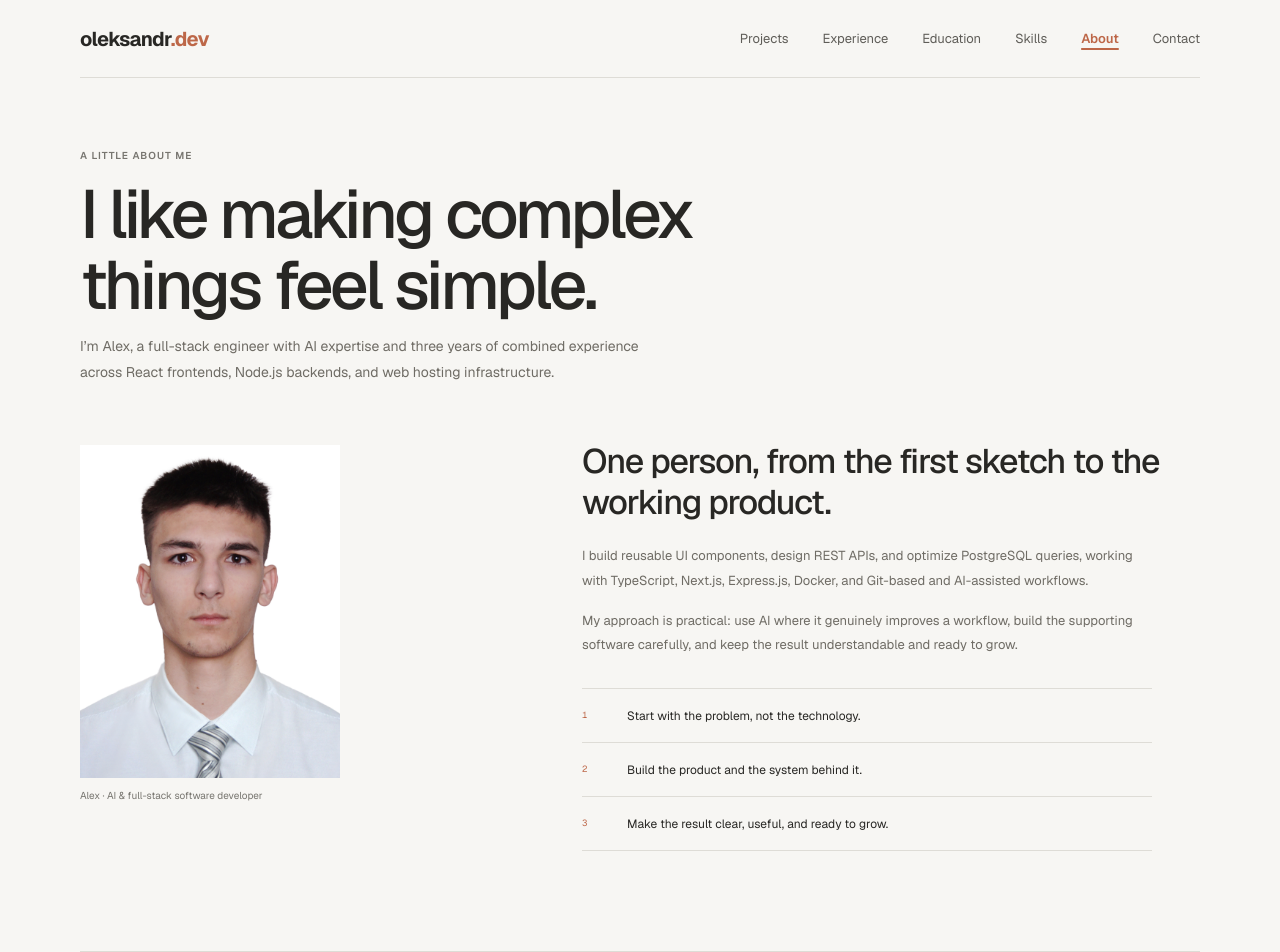
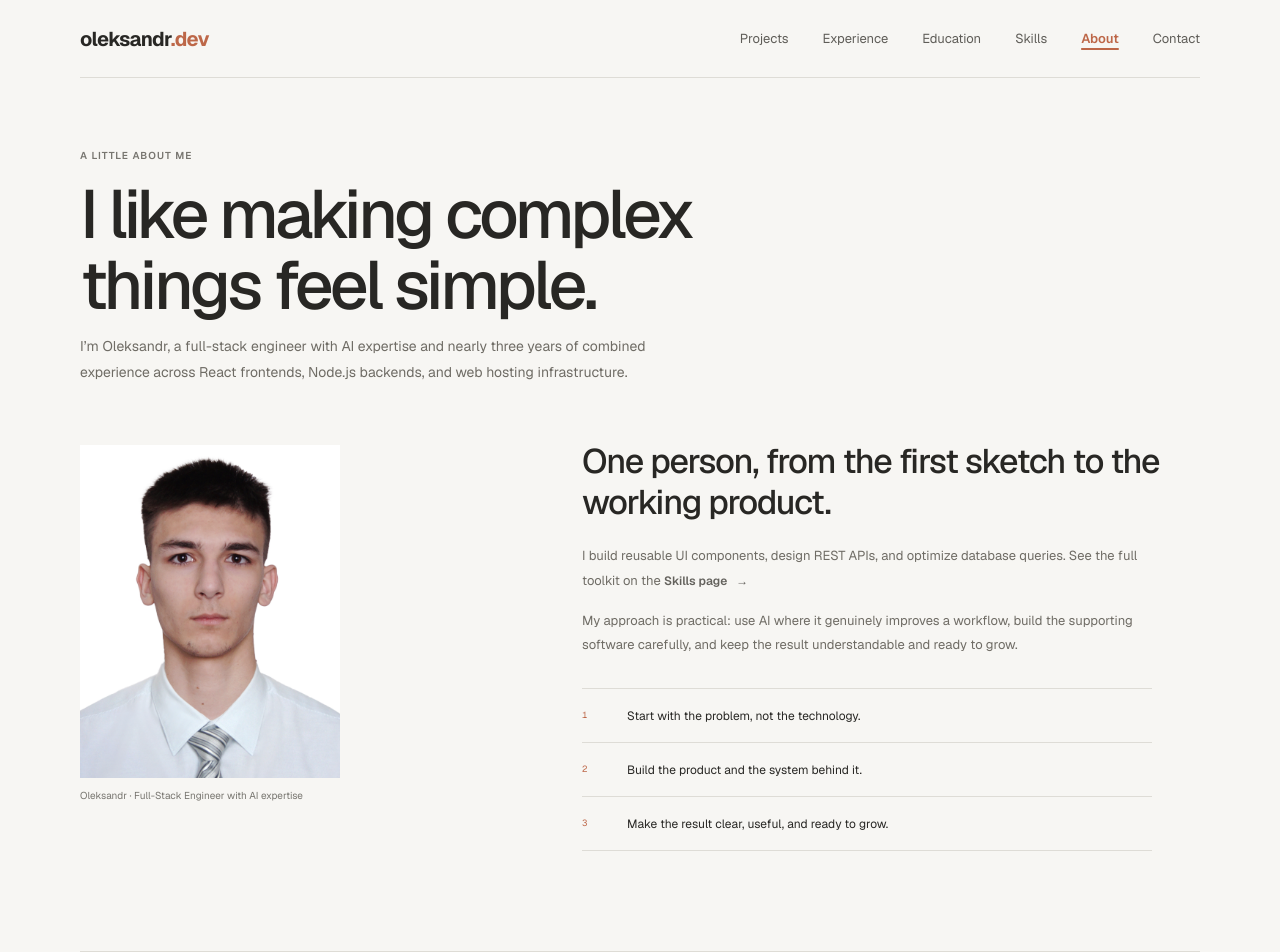
Before and after one commit to x-FrizBy-x/oleksandr_gordieiev, a Next.js app: page /about in a window 1280 px wide. Shown: the top 952 px of the page. Built offline with nearby package versions, Linux system fonts and the light colour scheme.

Commit message:
Changed the overview of the About page

```diff
--- a/app/about/page.tsx
+++ b/app/about/page.tsx
@@ -1,9 +1,10 @@
 import type { Metadata } from "next";
 import Image from "next/image";
+import Link from "next/link";
 
 export const metadata: Metadata = {
-  title: "About | Alex",
-  description: "How Alex approaches AI product development and full-stack software.",
+  title: "About",
+  description: "How Oleksandr approaches AI product development and full-stack software.",
 };
 
 const principles = ["Start with the problem, not the technology.", "Build the product and the system behind it.", "Make the result clear, useful, and ready to grow."];
@@ -14,7 +15,7 @@ export default function AboutPage() {
       <header className="page-intro">
         <p className="eyebrow">A LITTLE ABOUT ME</p>
         <h1>I like making complex things feel simple.</h1>
-        <p>I’m Alex, a full-stack engineer with AI expertise and three years of combined experience across React frontends, Node.js backends, and web hosting infrastructure.</p>
+        <p>I’m Oleksandr, a full-stack engineer with AI expertise and nearly three years of combined experience across React frontends, Node.js backends, and web hosting infrastructure.</p>
       </header>
       <div className="about-grid">
         <aside className="about-aside">
@@ -22,19 +23,19 @@ export default function AboutPage() {
             <div className="about-portrait-frame">
               <Image
                 src="/photo.jpg"
-                alt="Portrait of Alex"
+                alt="Portrait of Oleksandr"
                 width={709}
                 height={1000}
                 sizes="(max-width: 600px) 260px, 260px"
                 loading="eager"
               />
             </div>
-            <figcaption>Alex · AI & full-stack software developer</figcaption>
+            <figcaption>Oleksandr · Full-Stack Engineer with AI expertise</figcaption>
           </figure>
         </aside>
         <div className="about-copy">
           <h2>One person, from the first sketch to the working product.</h2>
-          <p>I build reusable UI components, design REST APIs, and optimize PostgreSQL queries, working with TypeScript, Next.js, Express.js, Docker, and Git-based and AI-assisted workflows.</p>
+          <p>I build reusable UI components, design REST APIs, and optimize database queries. See the full toolkit on the <Link className="quiet-link" href="/skills">Skills page <span aria-hidden="true">→</span></Link></p>
           <p>My approach is practical: use AI where it genuinely improves a workflow, build the supporting software carefully, and keep the result understandable and ready to grow.</p>
           <div className="principles" aria-label="Development principles">
             {principles.map((principle, index) => <div className="principle" key={principle}><span>{index + 1}</span>{principle}</div>)}
```
